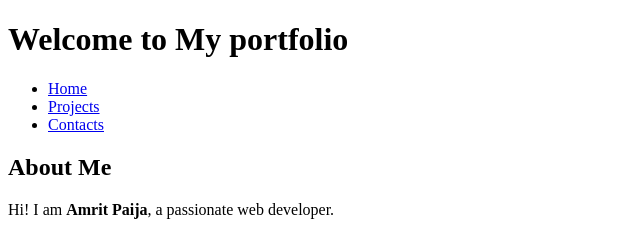
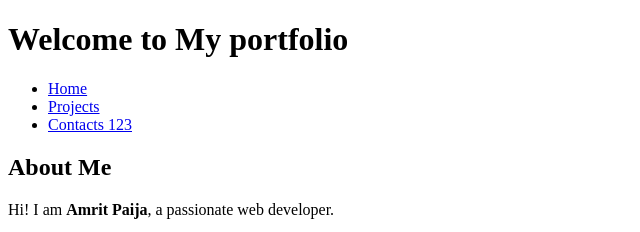
Before and after one commit to amritpaija9/My-first-Project, a plain HTML site: page index.html in a window 1280 px wide. Shown: the top 232 px of the page, 0-640 px from the left. Drawn offline with Linux system fonts and the light colour scheme; grey boxes are pictures that could not be loaded.

Commit message:
Maile contact 123 change gare

```diff
--- a/index.html
+++ b/index.html
@@ -11,7 +11,7 @@
         <ul>
           <li><a href="/index.html">Home</a></li>
           <li> <a href="/projects.html">Projects</a></li>
-          <li><a href="/contacts.html">Contacts</a></li>
+          <li><a href="/contacts.html">Contacts 123</a></li>
         </ul>
   </header>
 
```
